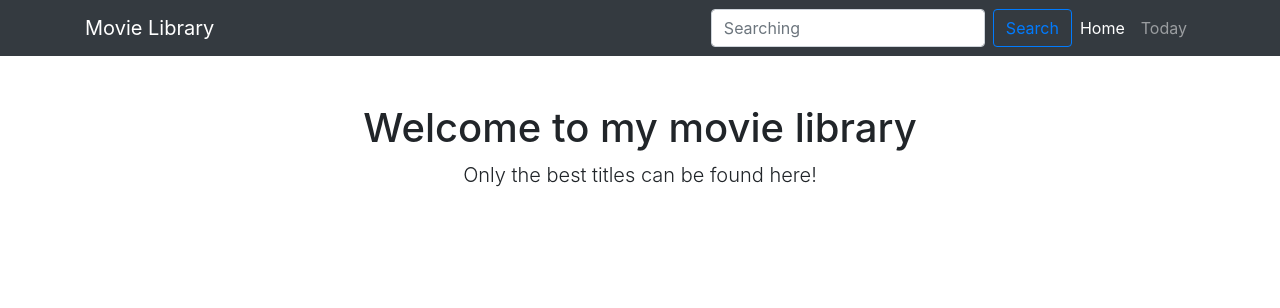
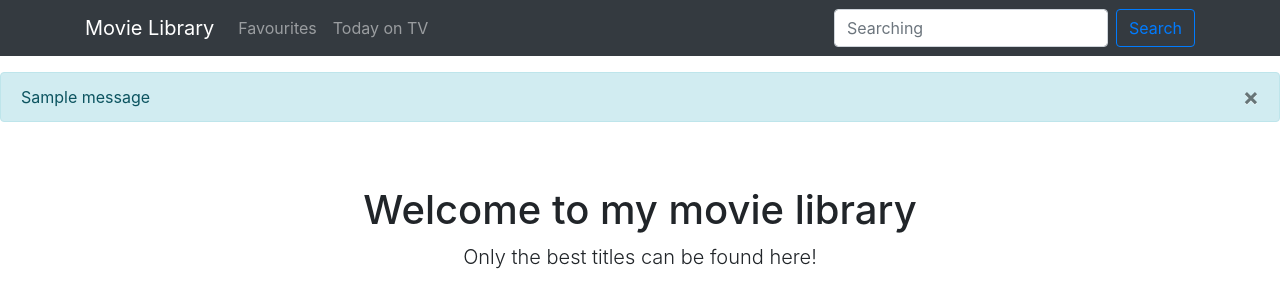
Before and after one commit to martix171717/movies_catalogue, a Flask app: page /favourites in a window 1280 px wide. Shown: the top 308 px of the page. Run offline with Flask 2, Linux system fonts and the light colour scheme; one stand-in notice (Sample message) is shown; some libraries are stand-ins or nearby versions.

Commit message:
Add fovourites function

```diff
--- a/templates/homepage.html
+++ b/templates/homepage.html
@@ -24,6 +24,15 @@
            </div>
            <div class="card-footer text-center">
                <a href="{{ url_for('movie_details', movie_id=movie.id)}}" class="btn btn-primary">Show more</a>
+               <form method="POST" action="{{ url_for('add_to_favourites') }}" class="d-inline-flex">
+                <input type="hidden" name="movie_title" value="{{ movie.title }}">
+                <input type="hidden" name="movie_id" value="{{ movie.id }}">
+                <button type="submit" class="btn btn-default">
+                  <svg class="bi bi-star" width="1em" height="1em" viewBox="0 0 16 16" fill="currentColor" xmlns="http://www.w3.org/2000/svg">
+                    <path fill-rule="evenodd" d="M2.866 14.85c-.078.444.36.791.746.593l4.39-2.256 4.389 2.256c.386.198.824-.149.746-.592l-.83-4.73 3.523-3.356c.329-.314.158-.888-.283-.95l-4.898-.696L8.465.792a.513.513 0 0 0-.927 0L5.354 5.12l-4.898.696c-.441.062-.612.636-.283.95l3.523 3.356-.83 4.73zm4.905-2.767l-3.686 1.894.694-3.957a.565.565 0 0 0-.163-.505L1.71 6.745l4.052-.576a.525.525 0 0 0 .393-.288l1.847-3.658 1.846 3.658a.525.525 0 0 0 .393.288l4.052.575-2.906 2.77a.564.564 0 0 0-.163.506l.694 3.957-3.686-1.894a.503.503 0 0 0-.461 0z"/>
+                  </svg>
+                </button>
+              </form>
            </div>
        </div>
      </div>
--- a/templates/index.html
+++ b/templates/index.html
@@ -15,19 +15,32 @@
         <nav class="navbar navbar-expand-lg navbar-dark bg-dark">
             <div class="container">
                 <a class="navbar-brand" href="{{ url_for('homepage', list_type="popular") }}">Movie Library</a>
-                <button class="navbar-toggler" type="button" data-bs-toggle="collapse" data-bs-target="#navbarSupportedContent" aria-controls="navbarSupportedContent" aria-expanded="false" aria-label="Toggle navigation"><span class="navbar-toggler-icon"></span></button>
-                <div class="collapse navbar-collapse" id="navbarSupportedContent">
-                    <ul class="navbar-nav ml-auto ms-auto mb-2 mb-lg-0">
-                        <form class="form-inline" action="/search" method="GET">
-                            <input class="form-control mr-sm-2" type="text" value="{% if search_query %}{{ search_query }}{% endif %}" placeholder="Searching" aria-label="Search" name="qry">
-                            <button class="btn btn-outline-primary" type="submit">Search</button>
-                        </form>
-                        <li class="nav-item"><a class="nav-link active" aria-current="page" href="{{ url_for('homepage', list_type="popular") }}">Home</a></li>
-                        <li class="nav-item"><a class="nav-link" aria-current="page" href="{{ url_for('today') }}">Today</a></li>
-                    </ul>
-                </div>
+                <button class="navbar-toggler" type="button" data-toggle="collapse" data-target="#navbarResponsive" aria-controls="navbarResponsive" aria-expanded="false" aria-label="Toggle navigation">
+                    <span class="navbar-toggler-icon"></span>
+                </button>
+                <ul class="navbar-nav mr-auto">
+                    <li class="nav-item"><a class="nav-link" href="{{ url_for('show_favourites') }}">Favourites</a></li>
+                    <li class="nav-item"><a class="nav-link" aria-current="page" href="{{ url_for('today') }}">Today on TV</a></li>
+                    <div class="collapse navbar-collapse" id="navbarSupportedContent">
+                </ul>
+                <form class="form-inline" action="/search" method="GET">
+                    <input class="form-control mr-sm-2" type="text" value="{% if search_query %}{{ search_query }}{% endif %}" placeholder="Searching" aria-label="Search" name="qry">
+                    <button class="btn btn-outline-primary" type="submit">Search</button>
+                </form>
             </div>
         </nav>
+        {% with messages = get_flashed_messages() %}
+          {% if messages %}
+            {% for message in messages %}
+              <div class="alert alert-info mt-3" role="alert">
+               {{ message }}
+              <button type="button" class="close" data-dismiss="alert" aria-label="Close">
+               <span aria-hidden="true">&times;</span>
+              </button>
+              </div>
+            {% endfor %}
+          {% endif %}
+        {% endwith %}
         <!-- Page content-->
         <div class="container">
             {% block content %}
```
Also changed, not shown: templates/search.html (+9 -0 lines).
